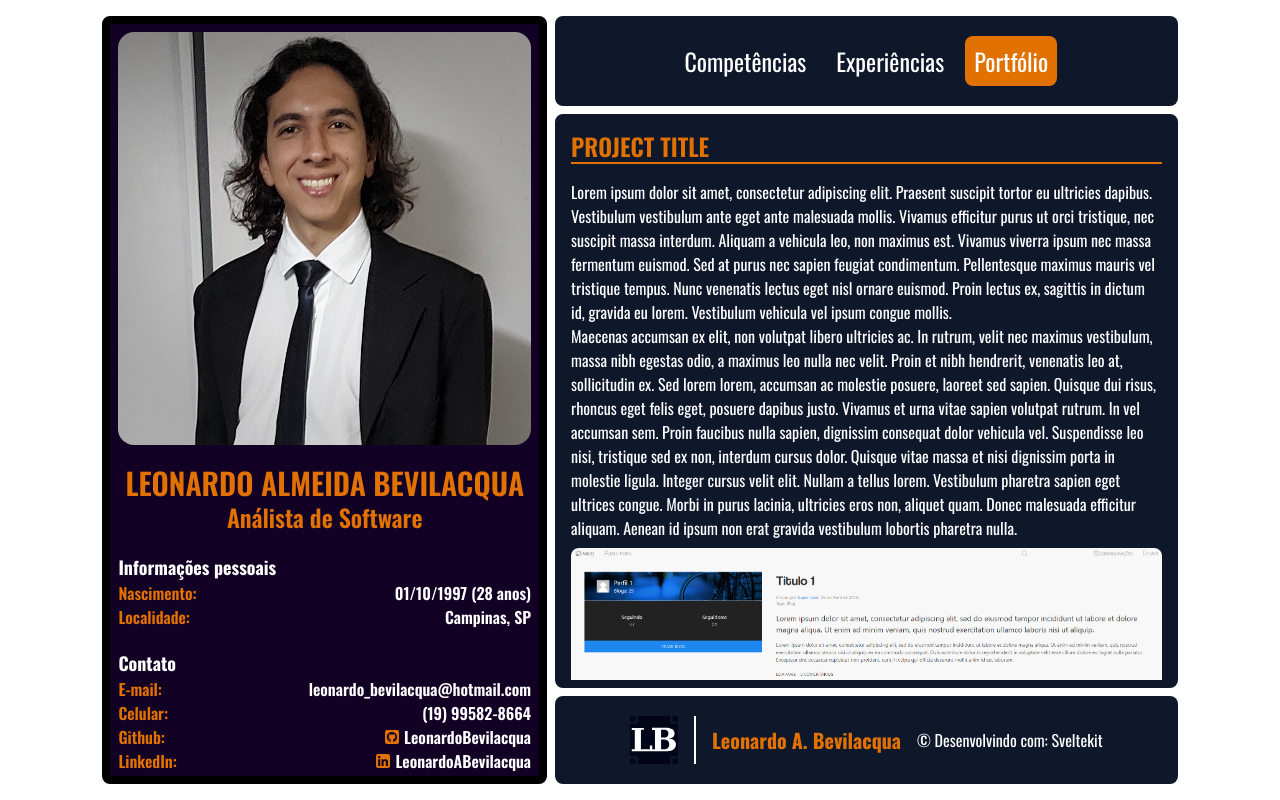
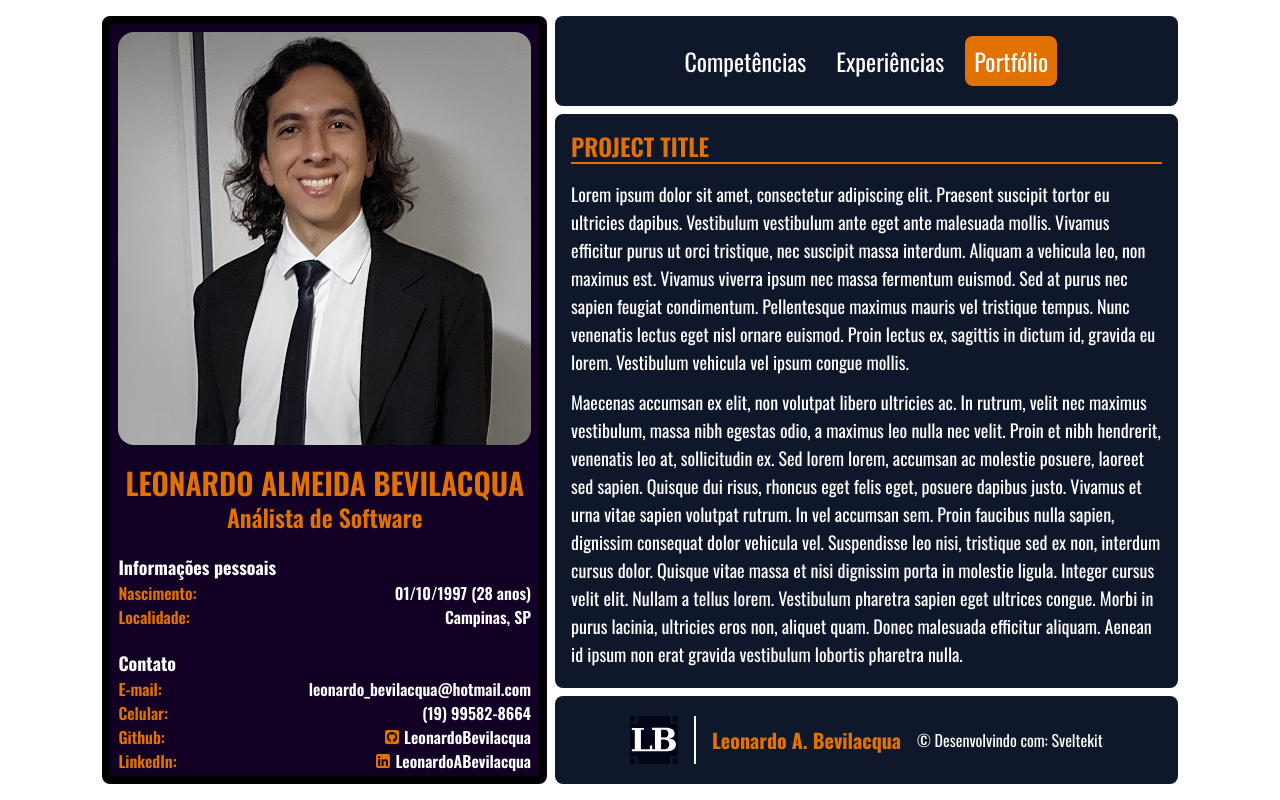
Before and after one commit to LeonardoBevilacqua/MyPortfolio, a SvelteKit app: page /portfolio/1 in a window 1280 px wide. Built offline with nearby package versions, Linux system fonts and the light colour scheme.

Commit message:
adding same snippet from v4

```diff
--- a/src/routes/portfolio/+page.svelte
+++ b/src/routes/portfolio/+page.svelte
@@ -34,6 +34,7 @@
 	];
 </script>
 
+<!-- TODO: add direction -->
 {#snippet projectCard({ title, subtitle, descriptions, link, imgLink }: Project)}
 	<!-- TODO: use grid instead of flex to avoid duplication -->
 	<section class="bg-dark-60 text-white rounded-lg p-2 gap-2 flex @desktop:flex-col">
--- a/src/routes/portfolio/[project]/+page.svelte
+++ b/src/routes/portfolio/[project]/+page.svelte
@@ -1,6 +1,8 @@
 <script lang="ts">
 	import SectionHeader from '$lib/atoms/SectionHeader.svelte';
 	import type { PageProps } from './$types';
+
+	type Content = { text?: string; image?: string; description?: string; video?: string };
 	// TODO move to own file and reuse it in ../+page.svelte
 	type Project = {
 		title: string;
@@ -8,6 +10,7 @@
 		descriptions: string[];
 		link: `/portfolio/${string}`;
 		imgLink: string;
+		content: Content[];
 	};
 	const project: Project = {
 		title: 'Project Title',
@@ -17,19 +20,53 @@
 			'Maecenas accumsan ex elit, non volutpat libero ultricies ac. In rutrum, velit nec maximus vestibulum, massa nibh egestas odio, a maximus leo nulla nec velit. Proin et nibh hendrerit, venenatis leo at, sollicitudin ex. Sed lorem lorem, accumsan ac molestie posuere, laoreet sed sapien. Quisque dui risus, rhoncus eget felis eget, posuere dapibus justo. Vivamus et urna vitae sapien volutpat rutrum. In vel accumsan sem. Proin faucibus nulla sapien, dignissim consequat dolor vehicula vel. Suspendisse leo nisi, tristique sed ex non, interdum cursus dolor. Quisque vitae massa et nisi dignissim porta in molestie ligula. Integer cursus velit elit. Nullam a tellus lorem. Vestibulum pharetra sapien eget ultrices congue. Morbi in purus lacinia, ultricies eros non, aliquet quam. Donec malesuada efficitur aliquam. Aenean id ipsum non erat gravida vestibulum lobortis pharetra nulla.'
 		],
 		link: '/portfolio/project-title-1',
-		imgLink: '/images/portfolio/choose-your-game/choose_your_game_01.PNG'
+		imgLink: '/images/portfolio/choose-your-game/choose_your_game_01.PNG',
+
+		content: [
+			{
+				text: 'Lorem ipsum dolor sit amet, consectetur adipiscing elit. Praesent suscipit tortor eu ultricies dapibus. Vestibulum vestibulum ante eget ante malesuada mollis. Vivamus efficitur purus ut orci tristique, nec suscipit massa interdum. Aliquam a vehicula leo, non maximus est. Vivamus viverra ipsum nec massa fermentum euismod. Sed at purus nec sapien feugiat condimentum. Pellentesque maximus mauris vel tristique tempus. Nunc venenatis lectus eget nisl ornare euismod. Proin lectus ex, sagittis in dictum id, gravida eu lorem. Vestibulum vehicula vel ipsum congue mollis.'
+			},
+			{
+				text: 'Maecenas accumsan ex elit, non volutpat libero ultricies ac. In rutrum, velit nec maximus vestibulum, massa nibh egestas odio, a maximus leo nulla nec velit. Proin et nibh hendrerit, venenatis leo at, sollicitudin ex. Sed lorem lorem, accumsan ac molestie posuere, laoreet sed sapien. Quisque dui risus, rhoncus eget felis eget, posuere dapibus justo. Vivamus et urna vitae sapien volutpat rutrum. In vel accumsan sem. Proin faucibus nulla sapien, dignissim consequat dolor vehicula vel. Suspendisse leo nisi, tristique sed ex non, interdum cursus dolor. Quisque vitae massa et nisi dignissim porta in molestie ligula. Integer cursus velit elit. Nullam a tellus lorem. Vestibulum pharetra sapien eget ultrices congue. Morbi in purus lacinia, ultricies eros non, aliquet quam. Donec malesuada efficitur aliquam. Aenean id ipsum non erat gravida vestibulum lobortis pharetra nulla.'
+			},
+			{
+				image: '/images/portfolio/choose-your-game/choose_your_game_01.PNG',
+				description: 'Image'
+			}
+		]
 	};
 
 	let { params }: PageProps = $props();
 	console.log(`Path param ${params.project}`);
 </script>
 
+{#snippet contentBody(contentList: Content[])}
+	{#each contentList as content, index (index)}
+		<!-- add in own snippets -->
+		{#if content.text}
+			<p class="text-lg leading-7 mb-3 mx-auto">
+				{content.text}
+			</p>
+		{:else if content.image}
+			<img class="mb-3 rounded-md mx-auto" src={content.image} alt={content.description} />
+		{:else if content.video}
+			<iframe
+				class="mb-3 w-full lg:w-9/12 h-96 rounded-md mx-auto"
+				src={content.video}
+				title={content.description}
+				frameborder="0"
+				allow="accelerometer; autoplay; encrypted-media; gyroscope; picture-in-picture"
+				allowfullscreen
+			></iframe>
+		{/if}
+		{#if content.description}
+			<i class="mb-3 text-center block mx-auto">{content.description}</i>
+		{/if}
+	{/each}
+{/snippet}
+
 <SectionHeader class="mb-4">{project.title}</SectionHeader>
 
 <article class="text-white">
-	{#each project.descriptions as description, index (index)}
-		<p>{description}</p>
-	{/each}
-
-	<img src={project.imgLink} class="max-w-full h-auto rounded-lg mt-2" alt={project.title} />
+	{@render contentBody(project.content)}
 </article>
```
